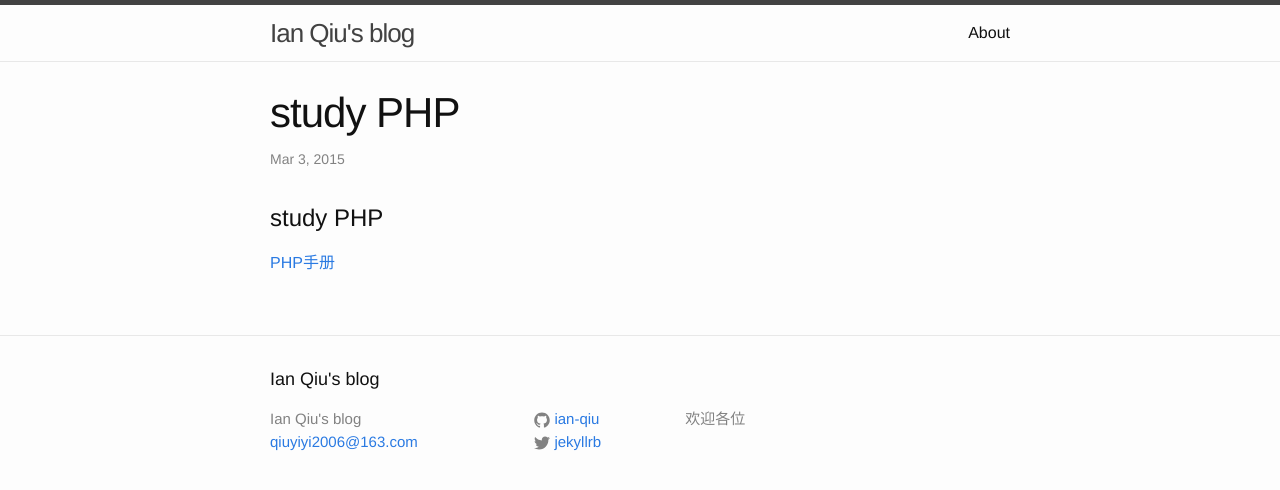
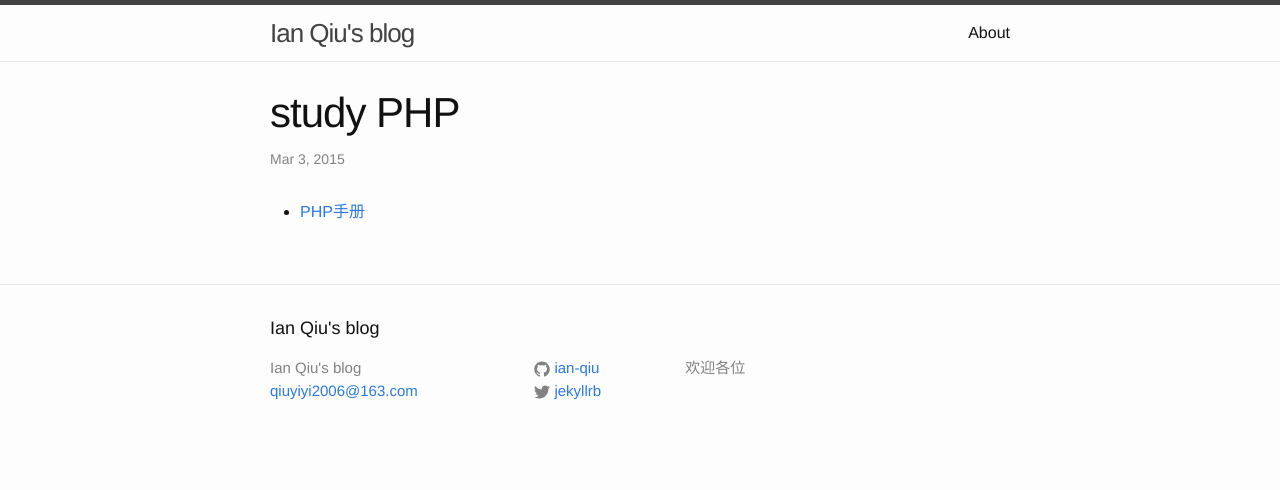
Before and after one commit to ian-qiu/ian-qiu.github.io, a Jekyll site: the page built from _posts/2015-03-03-study-php.markdown, in a window 1280 px wide. Shown: the top 490 px of the page. Built offline with Jekyll 4.4.1, drawn with Linux system fonts in a browser that asks for light colours.

Commit message:
study php

```diff
--- a/_posts/2015-03-03-study-php.markdown
+++ b/_posts/2015-03-03-study-php.markdown
@@ -5,7 +5,4 @@ date:   2015-03-03 15:02:29
 categories: study
 ---
 
-study PHP
-=============
-
-<a target="_blank" href="http://php.net/manual/zh/">PHP手册</a>
+* <a target="_blank" href="http://php.net/manual/zh/">PHP手册</a>
```
